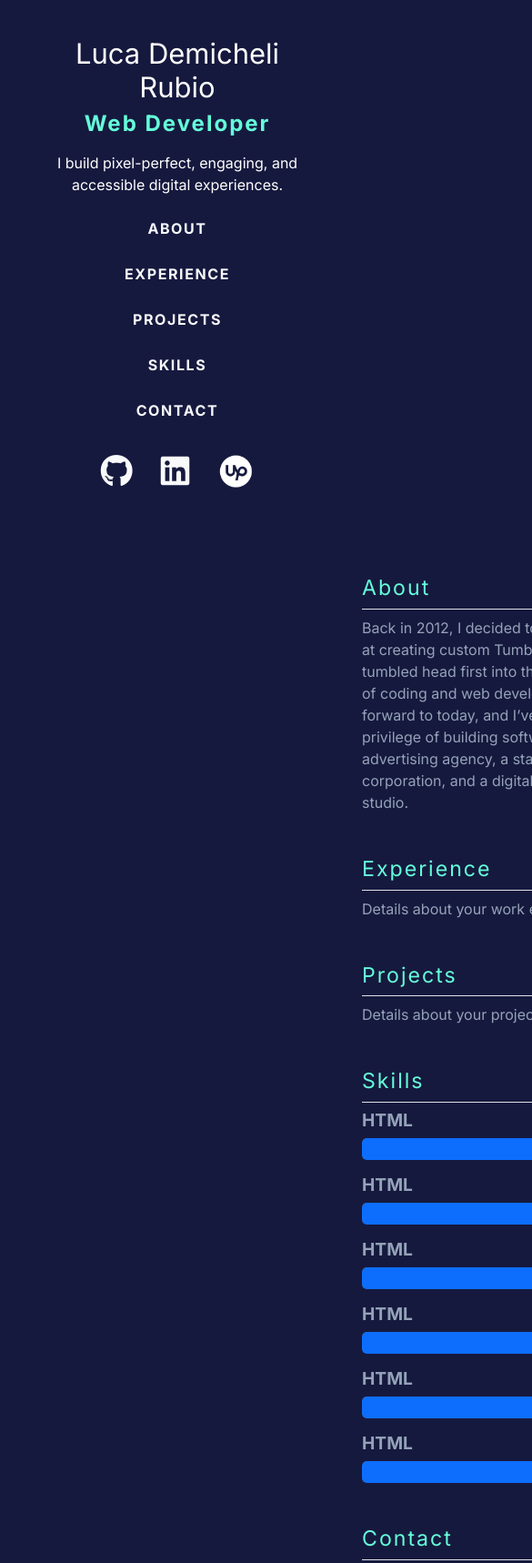
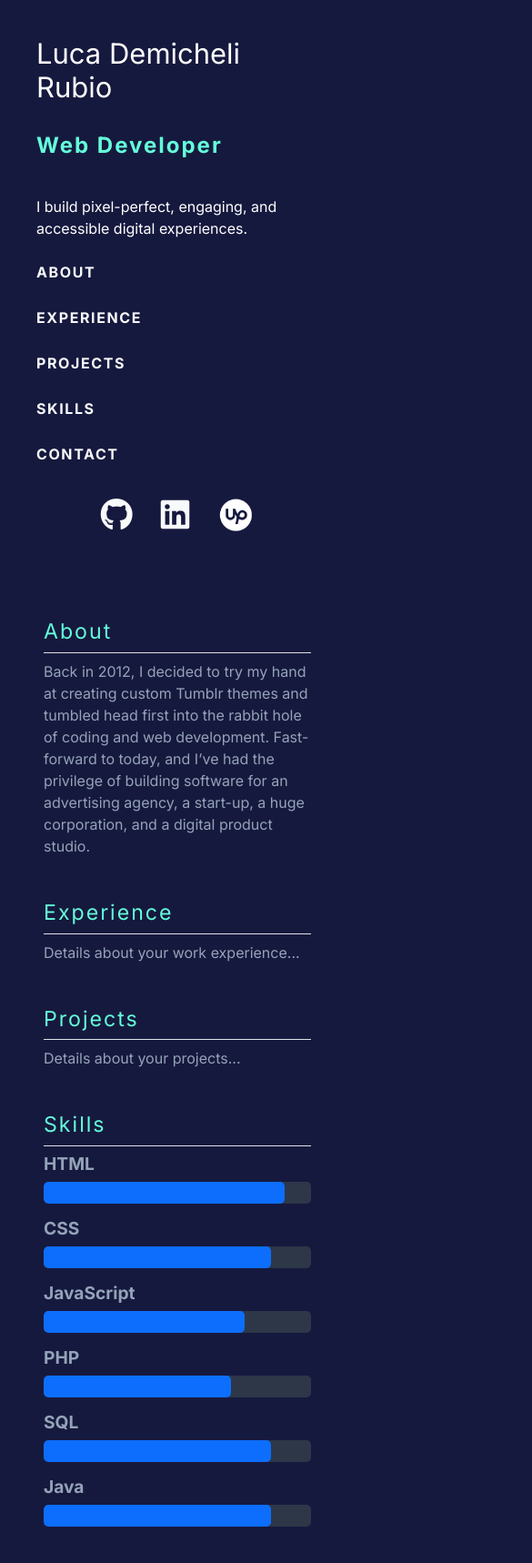
Before and after one commit to LucaDR1998/portfolio, a plain HTML site: page index.html in a window 390 px wide. Shown: the top 1718 px of the page at 91% size, 585 px wide, since content can reach past the window. Drawn offline with nearby package versions, Linux system fonts and the light colour scheme.

Commit message:
adjust responsive

```diff
--- a/index.html
+++ b/index.html
@@ -12,10 +12,12 @@
 <body>
     <div class="container-fluid vh-100">
         <div class="row h-100">
-            <header class="col-lg-3 col-md-4 col-12 d-flex flex-column justify-content-between p-4">
-                <div class="p-3 text-center text-md-start">
+            <header class="col-md-3 col-12 d-flex flex-column justify-content-between p-4">
+                <div class="p-3">
                     <h1 class="display-5">Luca Demicheli Rubio</h1>
+                    <br>
                     <h2>Web Developer</h2>
+                    <br>
                     <p>I build pixel-perfect, engaging, and accessible digital experiences.</p>
                     <nav class="nav flex-column">
                         <a class="nav-link text-light" href="#about">About</a>
@@ -24,7 +26,7 @@
                         <a class="nav-link text-light" href="#skills">Skills</a>
                         <a class="nav-link text-light" href="#contact">Contact</a>
                     </nav>
-                    <div class="d-flex justify-content-center justify-content-md-start social-icons">
+                    <div class="d-flex justify-content-center social-icons">
                         <a href="https://github.com/LucaDR1998" target="_blank" class="text-light mx-2"><i class="fab fa-github"></i></a>
                         <a href="https://www.linkedin.com/in/lucademicheli98" target="_blank" class="text-light mx-2"><i class="fab fa-linkedin"></i></a>
                         <a href="https://www.upwork.com/freelancers/~01a0bd958666f8a741?viewMode=1" target="_blank" class="mx-2">
@@ -34,7 +36,7 @@
                 </div>
             </header>
 
-            <main class="col-lg-9 col-md-8 col-12 p-5 overflow-auto">
+            <main class="col-md-9 col-12 p-5 overflow-auto">
                 <section id="about" class="mb-5">
                     <h2 class="section-title h3 border-bottom pb-2">About</h2>
                     <p>
@@ -61,36 +63,37 @@
                         </div>
                     </div>
                     <div class="skill-item mb-3">
-                        <h4>HTML</h4>
+                        <h4>CSS</h4>
                         <div class="progress">
-                            <div class="progress-bar" role="progressbar" style="width: 90%;" aria-valuenow="90" aria-valuemin="0" aria-valuemax="100"></div>
+                            <div class="progress-bar" role="progressbar" style="width: 85%;" aria-valuenow="85" aria-valuemin="0" aria-valuemax="100"></div>
                         </div>
                     </div>
                     <div class="skill-item mb-3">
-                        <h4>HTML</h4>
+                        <h4>JavaScript</h4>
                         <div class="progress">
-                            <div class="progress-bar" role="progressbar" style="width: 90%;" aria-valuenow="90" aria-valuemin="0" aria-valuemax="100"></div>
+                            <div class="progress-bar" role="progressbar" style="width: 75%;" aria-valuenow="75" aria-valuemin="0" aria-valuemax="100"></div>
                         </div>
                     </div>
                     <div class="skill-item mb-3">
-                        <h4>HTML</h4>
+                        <h4>PHP</h4>
                         <div class="progress">
-                            <div class="progress-bar" role="progressbar" style="width: 90%;" aria-valuenow="90" aria-valuemin="0" aria-valuemax="100"></div>
+                            <div class="progress-bar" role="progressbar" style="width: 70%;" aria-valuenow="70" aria-valuemin="0" aria-valuemax="100"></div>
                         </div>
                     </div>
                     <div class="skill-item mb-3">
-                        <h4>HTML</h4>
+                        <h4>SQL</h4>
                         <div class="progress">
-                            <div class="progress-bar" role="progressbar" style="width: 90%;" aria-valuenow="90" aria-valuemin="0" aria-valuemax="100"></div>
+                            <div class="progress-bar" role="progressbar" style="width: 85%;" aria-valuenow="85" aria-valuemin="0" aria-valuemax="100"></div>
                         </div>
                     </div>
                     <div class="skill-item mb-3">
-                        <h4>HTML</h4>
+                        <h4>Java</h4>
                         <div class="progress">
-                            <div class="progress-bar" role="progressbar" style="width: 90%;" aria-valuenow="90" aria-valuemin="0" aria-valuemax="100"></div>
+                            <div class="progress-bar" role="progressbar" style="width: 85%;" aria-valuenow="85" aria-valuemin="0" aria-valuemax="100"></div>
                         </div>
                     </div>
                 </section>
+
                 <section id="contact" class="mb-5">
                     <h2 class="section-title h3 border-bottom pb-2">Contact</h2>
                     <div class="card p-4">
@@ -110,9 +113,7 @@
                             <button type="submit" class="btn">Send Message</button>
                         </form>
                     </div>
-
-                    <br><br><br>
-
+                    <br><br><br><br>
                 </section>
             </main>
             <footer class="text-center text-light py-4 col-12">
--- a/style.css
+++ b/style.css
@@ -1,3 +1,4 @@
+/* Stili generali */
 body {
     background-color: #16193e;
     color: #94a3b8;
@@ -5,6 +6,7 @@ body {
     margin: 0;
     padding: 0;
     height: 100vh;
+    overflow-x: hidden; /* Evita scrollbar orizzontali */
 }
 
 header {
@@ -14,31 +16,11 @@ header {
     top: 0;
     bottom: 0;
     left: 0;
-    width: 100%;
-    max-width: 300px;
+    width: 300px;
     padding-top: 20px;
     padding-bottom: 20px;
-    overflow-y: auto;
+    overflow: auto; /* Aggiunto overflow:auto per adattare il contenuto */
     z-index: 1000;
-}
-
-/* Media Query for Mobile Devices */
-@media (max-width: 768px) {
-    header {
-        width: 100%; /* The header takes full width on small screens */
-        position: relative;
-        top: 0;
-    }
-
-    main {
-        margin-left: 0;
-        margin-top: 20px;
-        padding: 10px;
-    }
-
-    .social-icons {
-        justify-content: center; /* Centers social icons on small screens */
-    }
 }
 
 .section-title {
@@ -64,23 +46,30 @@ header {
 }
 
 .btn:focus, .btn:active {
-    background-color: #52e6c4;
+    background-color: #52e6c4; /* Colore quando cliccato */
     border-color: #52e6c4;
     color: #ffffff;
-    outline: none;
+    outline: none; /* Rimuove il bordo predefinito dello stato di focus */
 }
 
 main {
-    margin-left: 350px;
+    margin-left: 300px; /* Allinea il main accanto al header */
     padding: 20px;
     background-color: transparent;
 }
 
+/* Aumenta il margine sinistro del main su schermi molto larghi */
+@media (min-width: 1200px) {
+    main {
+        margin-left: 400px; /* Aumenta il margine sinistro per schermi larghi */
+    }
+}
+
 .social-icons {
-    margin-top: 20px;
+    margin-top: 20px; /* Spazio sopra le icone */
     gap: 15px;
     font-size: 36px;
-    text-align: left;
+    text-align: left; /* Allinea le icone a sinistra */
 }
 
 .upwork-icon {
@@ -89,6 +78,7 @@ main {
     height: 40px;
 }
 
+/* Style for the nav links with the underline effect */
 .nav-link {
     position: relative;
     padding: 0.5rem 0;
@@ -119,10 +109,11 @@ main {
     width: 100%;
 }
 
+/* Optional: Add spacing between the links */
 .nav {
     display: flex;
     flex-direction: column;
-    gap: 10px;
+    gap: 10px; /* Adjust the gap between nav links */
 }
 
 .form-label {
@@ -130,11 +121,11 @@ main {
 }
 
 h2 {
-    font-size: 1.5rem;
-    font-weight: bold;
-    color: #64ffda;
-    letter-spacing: 2px;
-    margin-bottom: 1rem;
+    font-size: 1.5rem; /* Ingrandisce un po' il testo */
+    font-weight: bold; /* Rende il testo in grassetto */
+    color: #64ffda; /* Colore distintivo per far risaltare il titolo */
+    letter-spacing: 2px; /* Aggiunge spazio tra le lettere per un effetto di impatto */
+    margin-bottom: 1rem; /* Aggiunge uno spazio inferiore per separarlo dagli altri elementi */
 }
 
 .skill-item h4 {
@@ -156,3 +147,21 @@ h2 {
     text-align: center;
     border-radius: 5px;
 }
+
+/* Stili per le risoluzioni ridotte */
+@media (max-width: 768px) {
+    header {
+        width: 100%; /* Fa sì che il header occupi tutta la larghezza */
+        height: auto;
+        position: relative; /* Cambia il posizionamento per essere sopra il main */
+    }
+
+    main {
+        margin-left: 0; /* Fa sì che il main venga posizionato sotto al header */
+        margin-top: 20px; /* Spazio tra il header e il main */
+    }
+
+    .social-icons {
+        justify-content: center; /* Allinea le icone social al centro per schermi piccoli */
+    }
+}
```
